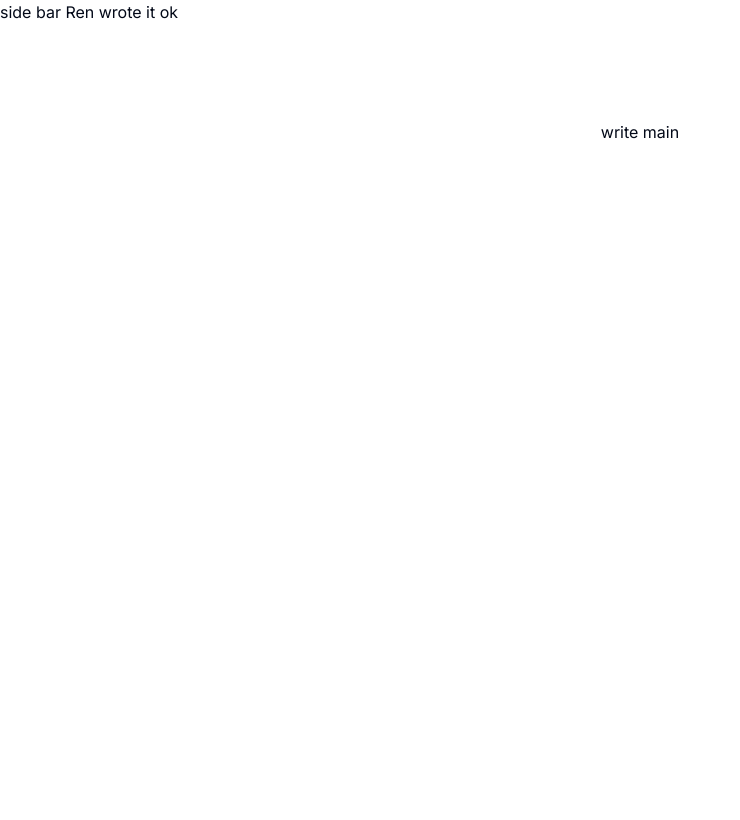
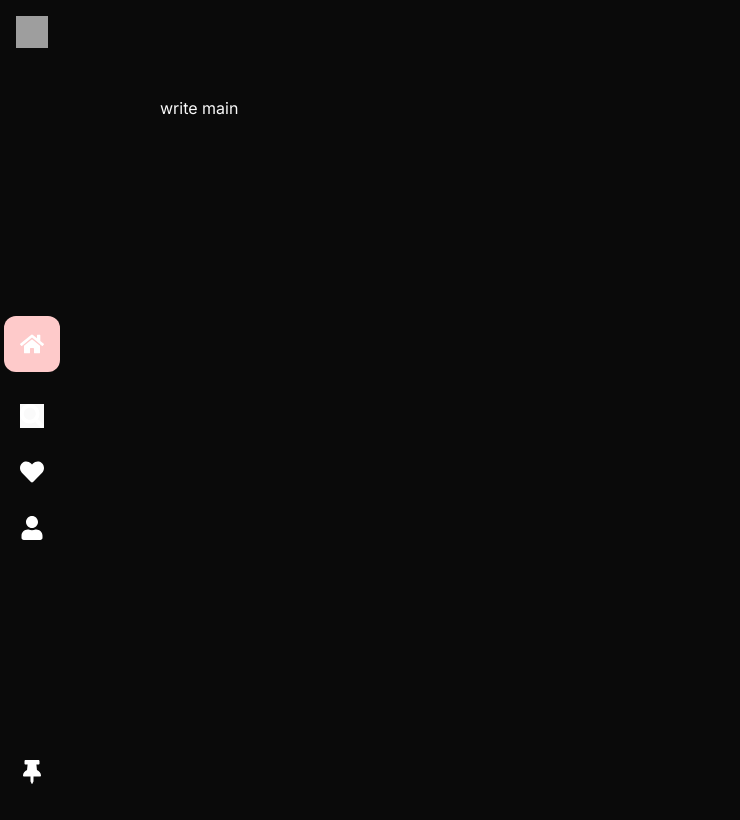
Before and after one commit to HuuThongg/threadly, a Next.js app: page / in a window 1280 px wide. Shown: the top 820 px of the page, without its empty margins (0-740 px from the left). Built offline with nearby package versions, Linux system fonts and the light colour scheme; grey boxes are pictures that could not be loaded.

Commit message:
change color scheme

```diff
--- a/app/globals.css
+++ b/app/globals.css
@@ -4,53 +4,77 @@
 
 @layer base {
   :root {
-    --background: 0 0% 100%;
-    --foreground: 222.2 84% 4.9%;
+    /* --background: 0 0% 100%;
+    --foreground: 0 0% 3.9%;
     --card: 0 0% 100%;
-    --card-foreground: 222.2 84% 4.9%;
+    --card-foreground: 0 0% 3.9%;
     --popover: 0 0% 100%;
-    --popover-foreground: 222.2 84% 4.9%;
-    --primary: 222.2 47.4% 11.2%;
-    --primary-foreground: 210 40% 98%;
-    --secondary: 210 40% 96.1%;
-    --secondary-foreground: 222.2 47.4% 11.2%;
-    --muted: 210 40% 96.1%;
-    --muted-foreground: 215.4 16.3% 46.9%;
-    --accent: 210 40% 96.1%;
-    --accent-foreground: 222.2 47.4% 11.2%;
+    --popover-foreground: 0 0% 3.9%;
+    --primary: 0 0% 9%;
+    --primary-foreground: 0 0% 98%;
+    --secondary: 0 0% 96.1%;
+    --secondary-foreground: 0 0% 9%;
+    --muted: 0 0% 96.1%;
+    --muted-foreground: 0 0% 45.1%;
+    --accent: 0 0% 96.1%;
+    --accent-foreground: 0 0% 9%;
     --destructive: 0 84.2% 60.2%;
-    --destructive-foreground: 210 40% 98%;
-    --border: 214.3 31.8% 91.4%;
-    --input: 214.3 31.8% 91.4%;
-    --ring: 222.2 84% 4.9%;
+    --destructive-foreground: 0 0% 98%;
+    --border: 0 0% 89.8%;
+    --input: 0 0% 89.8%;
+    --ring: 0 0% 3.9%;
     --radius: 0.5rem;
     --chart-1: 12 76% 61%;
     --chart-2: 173 58% 39%;
     --chart-3: 197 37% 24%;
     --chart-4: 43 74% 66%;
-    --chart-5: 27 87% 67%;
+    --chart-5: 27 87% 67%; */
+    --background: 0 0% 3.9%;
+    --foreground: 0 0% 98%;
+    --card: 0 0% 3.9%;
+    --card-foreground: 0 0% 98%;
+    --popover: 0 0% 3.9%;
+    --popover-foreground: 0 0% 98%;
+    --primary: 0 0% 98%;
+    --primary-foreground: 0 0% 9%;
+    --secondary: 0 0% 14.9%;
+    --secondary-foreground: 0 0% 98%;
+    --muted: 0 0% 14.9%;
+    --muted-foreground: 0 0% 63.9%;
+    --accent: 0 0% 14.9%;
+    --accent-foreground: 0 0% 98%;
+    --destructive: 0 62.8% 30.6%;
+    --destructive-foreground: 0 0% 98%;
+    --border: 0 0% 14.9%;
+    --input: 0 0% 14.9%;
+    --ring: 0 0% 83.1%;
+    --chart-1: 220 70% 50%;
+    --chart-2: 160 60% 45%;
+    --chart-3: 30 80% 55%;
+    --chart-4: 280 65% 60%;
+    --chart-5: 340 75% 55%;
   }
 
   .dark {
-    --background: 222.2 84% 4.9%;
-    --foreground: 210 40% 98%;
-    --card: 222.2 84% 4.9%;
-    --card-foreground: 210 40% 98%;
-    --popover: 222.2 84% 4.9%;
-    --popover-foreground: 210 40% 98%;
-    --primary: 210 40% 98%;
-    --primary-foreground: 222.2 47.4% 11.2%;
-    --secondary: 217.2 32.6% 17.5%;
-    --secondary-foreground: 210 40% 98%;
-    --muted: 217.2 32.6% 17.5%;
-    --muted-foreground: 215 20.2% 65.1%;
-    --accent: 217.2 32.6% 17.5%;
-    --accent-foreground: 210 40% 98%;
+    --background: 0 0% 3.9%;
+    --foreground: 0 0% 98%;
+    --card: 0 0% 3.9%;
+    --card-foreground: 0 0% 98%;
+    --popover: 0 0% 3.9%;
+    --popover-foreground: 0 0% 98%;
+    --primary: 0 0% 98%;
+    --primary-foreground: 0 0% 9%;
+    --secondary: 0 0% 14.9%;
+    --secondary-foreground: 0 0% 98%;
+    --muted: 0 0% 14.9%;
+    --muted-foreground: 0 0% 63.9%;
+    --accent: 0 0% 14.9%;
+    --accent-foreground: 0 0% 98%;
     --destructive: 0 62.8% 30.6%;
-    --destructive-foreground: 210 40% 98%;
-    --border: 217.2 32.6% 17.5%;
-    --input: 217.2 32.6% 17.5%;
-    --ring: 212.7 26.8% 83.9%;
+    --destructive-foreground: 0 0% 98%;
+    --border: 0 0% 14.9%;
+    --input: 0 0% 14.9%;
+    --ring: 0 0% 83.1%;
     --chart-1: 220 70% 50%;
     --chart-2: 160 60% 45%;
     --chart-3: 30 80% 55%;
@@ -67,3 +91,6 @@
     @apply bg-background text-foreground;
   }
 }
+.dhjhj {
+  background: hsl(30, 80%, 45%);
+}
--- a/app/layout.tsx
+++ b/app/layout.tsx
@@ -4,7 +4,7 @@ import "./globals.css"
 import { Inter as FontSans } from "next/font/google"
 
 import { cn } from "@/lib/utils"
-import { SideBar } from "@/components/side-bar"
+import SideBar from "@/components/side-bar"
 
 const fontSans = FontSans({
   subsets: ["latin"],
@@ -23,9 +23,11 @@ export default function RootLayout({
 }>) {
   return (
     <html lang="en">
-      <body className={cn("min-h-screen bg-background font-sans antialiased", fontSans.variable)}>
-        <SideBar />
-        {children}
+      <body className={cn("bg-background min-h-screen font-sans antialiased", fontSans.variable)}>
+        <div className="flex">
+          <SideBar />
+          {children}
+        </div>
       </body>
     </html>
   )
--- a/components/side-bar.tsx
+++ b/components/side-bar.tsx
@@ -1,3 +1,40 @@
-export function SideBar() {
-  return <div>side bar Ren wrote it ok </div>
+import Link from "next/link"
+import React from "react"
+import { FaHome, FaSearch, FaHeart, FaUser, FaThumbtack } from "react-icons/fa" // Importing FontAwesome icons
+
+const Sidebar = () => {
+  return (
+    <div className="bg-background flex h-screen w-16 flex-col justify-between text-white">
+      <div className="flex flex-col items-center py-4">
+        <div className="mb-8">
+          <img
+            src="/path/to/logo.png" // Replace with your logo path
+            alt="Logo"
+            className="h-8 w-8"
+          />
+        </div>
+      </div>
+
+      {/* Menu Icons */}
+      <div className="flex flex-col items-center space-y-8">
+        <Link
+          href={"/#"}
+          className="cursor-pointer rounded-xl bg-red-200 p-4 hover:bg-slate-500">
+          <FaHome size={24} />
+        </Link>
+
+        <FaSearch size={24} className="bg-primary" />
+        <FaHeart size={24} />
+        <FaUser size={24} />
+      </div>
+
+      {/* Footer Menu Icons (if any) */}
+      <div className="flex flex-col items-center pb-4">
+        {/* Add footer icons if needed */}
+        <FaThumbtack size={24} />
+      </div>
+    </div>
+  )
 }
+
+export default Sidebar
--- /dev/null
+++ b/components/ui/card.tsx
@@ -0,0 +1,65 @@
+import * as React from "react"
+
+import { cn } from "@/lib/utils"
+
+const Card = React.forwardRef<HTMLDivElement, React.HTMLAttributes<HTMLDivElement>>(
+  ({ className, ...props }, ref) => (
+    <div
+      ref={ref}
+      className={cn(
+        "bg-card text-card-foreground rounded-lg border shadow-sm",
+        className,
+      )}
+      {...props}
+    />
+  ),
+)
+Card.displayName = "Card"
+
+const CardHeader = React.forwardRef<HTMLDivElement, React.HTMLAttributes<HTMLDivElement>>(
+  ({ className, ...props }, ref) => (
+    <div
+      ref={ref}
+      className={cn("flex flex-col space-y-1.5 p-6", className)}
+      {...props}
+    />
+  ),
+)
+CardHeader.displayName = "CardHeader"
+
+const CardTitle = React.forwardRef<
+  HTMLParagraphElement,
+  React.HTMLAttributes<HTMLHeadingElement>
+>(({ className, ...props }, ref) => (
+  <h3
+    ref={ref}
+    className={cn("text-2xl font-semibold leading-none tracking-tight", className)}
+    {...props}
+  />
+))
+CardTitle.displayName = "CardTitle"
+
+const CardDescription = React.forwardRef<
+  HTMLParagraphElement,
+  React.HTMLAttributes<HTMLParagraphElement>
+>(({ className, ...props }, ref) => (
+  <p ref={ref} className={cn("text-muted-foreground text-sm", className)} {...props} />
+))
+CardDescription.displayName = "CardDescription"
+
+const CardContent = React.forwardRef<
+  HTMLDivElement,
+  React.HTMLAttributes<HTMLDivElement>
+>(({ className, ...props }, ref) => (
+  <div ref={ref} className={cn("p-6 pt-0", className)} {...props} />
+))
+CardContent.displayName = "CardContent"
+
+const CardFooter = React.forwardRef<HTMLDivElement, React.HTMLAttributes<HTMLDivElement>>(
+  ({ className, ...props }, ref) => (
+    <div ref={ref} className={cn("flex items-center p-6 pt-0", className)} {...props} />
+  ),
+)
+CardFooter.displayName = "CardFooter"
+
+export { Card, CardHeader, CardFooter, CardTitle, CardDescription, CardContent }
--- a/package.json
+++ b/package.json
@@ -19,6 +19,7 @@
     "next": "14.2.5",
     "react": "^18",
     "react-dom": "^18",
+    "react-icons": "^5.3.0",
     "tailwind-merge": "^2.5.2",
     "tailwindcss-animate": "^1.0.7"
   },
```
Also changed, not shown: 2 other files (tests, documents, lock files or other folders).
